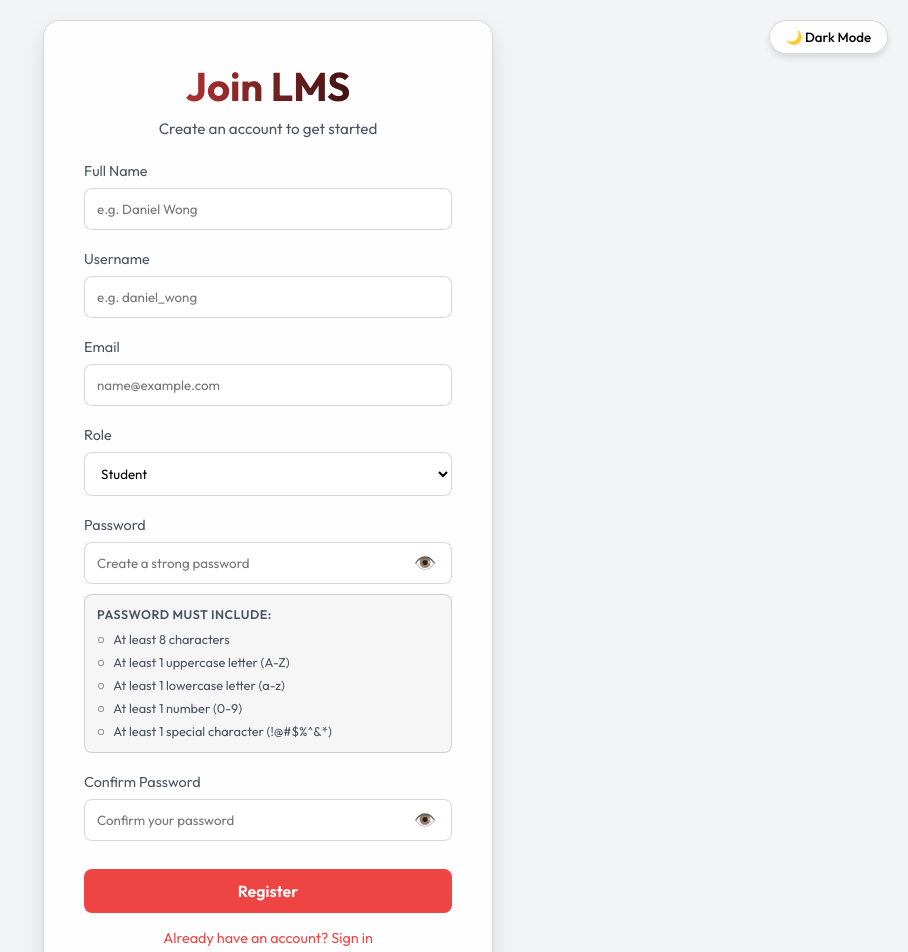
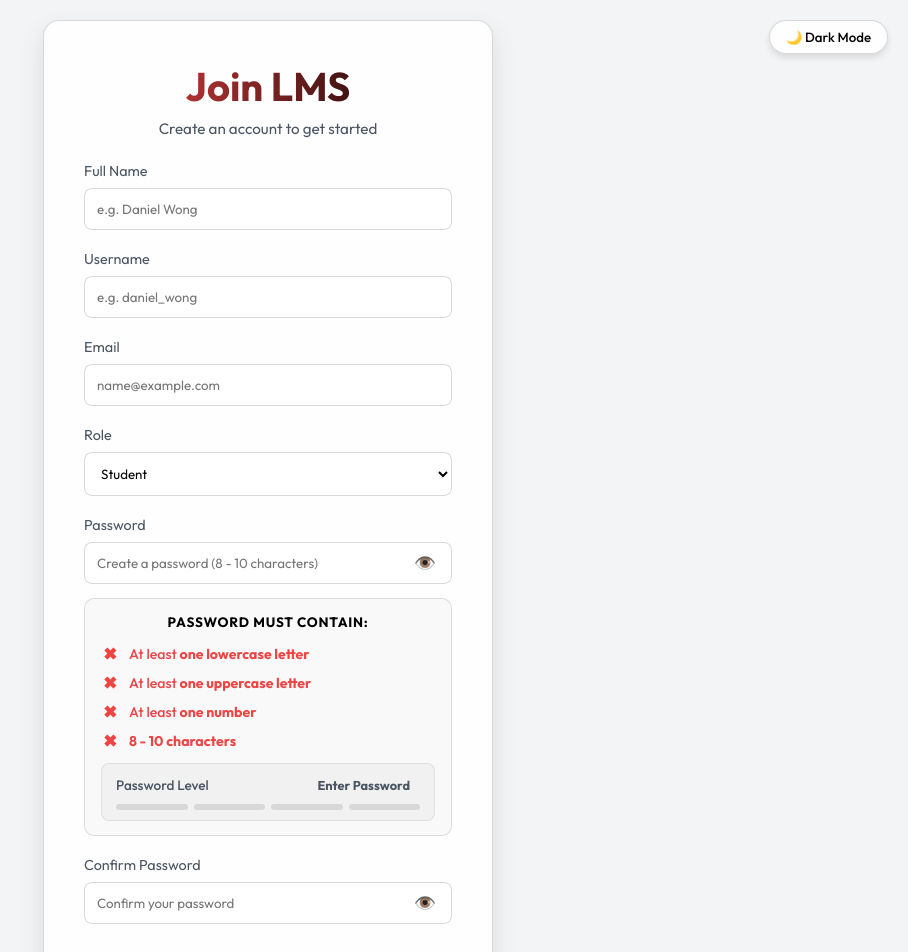
Before and after one commit to sisheng0086/ai-lms, a React (Vite) app in the folder frontend/: page /register in a window 1280 px wide. Shown: the top 952 px of the page, without its empty margins (372-1280 px from the left). Built offline with nearby package versions, Linux system fonts and the light colour scheme.

Commit message:
Feat: implement GeeksforGeeks password validation layout (8-10 chars) with 4-level password meter

```diff
--- a/frontend/src/index.css
+++ b/frontend/src/index.css
@@ -277,89 +277,125 @@ body {
   margin-top: 6px;
 }
 
-/* Password Checklist & Strength */
-.password-criteria-box {
-  margin-top: 10px;
-  padding: 12px;
+/* GeeksforGeeks Style Password Validation */
+.gfg-criteria-box {
+  margin-top: 14px;
+  padding: 14px 16px;
   background: rgba(0, 0, 0, 0.25);
   border: 1px solid var(--border);
-  border-radius: 8px;
-  font-size: 0.82rem;
+  border-radius: 10px;
 }
 
-[data-theme="light"] .password-criteria-box {
-  background: rgba(0, 0, 0, 0.03);
+[data-theme="light"] .gfg-criteria-box {
+  background: rgba(0, 0, 0, 0.02);
+  border-color: rgba(0, 0, 0, 0.12);
 }
 
-.criteria-title {
-  font-weight: 600;
-  margin-bottom: 8px;
-  color: var(--text-muted);
-  font-size: 0.78rem;
+.gfg-criteria-heading {
+  font-family: inherit;
+  font-weight: 800;
+  font-size: 0.85rem;
+  letter-spacing: 0.8px;
   text-transform: uppercase;
-  letter-spacing: 0.5px;
+  margin-bottom: 12px;
+  text-align: center;
+  color: var(--text-main);
 }
 
-.criteria-list {
+.gfg-criteria-list {
   list-style: none;
   display: flex;
   flex-direction: column;
-  gap: 5px;
+  gap: 8px;
   padding: 0;
   margin: 0;
 }
 
-.criteria-item {
+.gfg-criteria-item {
   display: flex;
   align-items: center;
-  gap: 8px;
-  color: var(--text-muted);
-  font-size: 0.8rem;
-  transition: color 0.2s ease;
+  gap: 10px;
+  font-size: 0.88rem;
+  font-weight: 500;
+  transition: all 0.2s ease;
 }
 
-.criteria-item.valid {
+.gfg-criteria-item.invalid {
+  color: #ef4444; /* Red */
+}
+
+.gfg-criteria-item.valid {
+  color: #10b981; /* Green */
+}
+
+.gfg-icon {
+  font-size: 1.05rem;
+  font-weight: 900;
+  width: 18px;
+  display: inline-flex;
+  justify-content: center;
+}
+
+.gfg-criteria-item.invalid .gfg-icon {
+  color: #ef4444;
+}
+
+.gfg-criteria-item.valid .gfg-icon {
   color: #10b981;
+}
+
+/* Password Level Meter */
+.password-level-card {
+  margin-top: 12px;
+  padding: 10px 14px;
+  background: rgba(0, 0, 0, 0.2);
+  border-radius: 8px;
+  border: 1px solid var(--border);
+}
+
+[data-theme="light"] .password-level-card {
+  background: rgba(0, 0, 0, 0.03);
+  border-color: rgba(0, 0, 0, 0.08);
+}
+
+.password-level-header {
+  display: flex;
+  justify-content: space-between;
+  align-items: center;
+  margin-bottom: 8px;
+  font-size: 0.85rem;
+}
+
+.password-level-title {
+  color: var(--text-muted);
   font-weight: 500;
 }
 
-.criteria-icon {
+.password-level-badge {
+  font-weight: 700;
+  font-size: 0.8rem;
+  padding: 3px 10px;
+  border-radius: 12px;
   display: inline-flex;
   align-items: center;
-  justify-content: center;
-  font-size: 0.85rem;
-  font-weight: bold;
+  gap: 5px;
 }
 
-/* Password Strength Bar */
-.strength-bar-container {
-  margin-top: 8px;
-  margin-bottom: 8px;
+.level-segments {
+  display: flex;
+  gap: 6px;
+  height: 6px;
 }
 
-.strength-bar-track {
-  width: 100%;
-  height: 5px;
+.level-segment {
+  flex: 1;
   background: rgba(255, 255, 255, 0.12);
-  border-radius: 3px;
-  overflow: hidden;
+  border-radius: 4px;
+  transition: background-color 0.3s ease;
 }
 
-[data-theme="light"] .strength-bar-track {
+[data-theme="light"] .level-segment {
   background: rgba(0, 0, 0, 0.1);
-}
-
-.strength-bar-fill {
-  height: 100%;
-  transition: width 0.3s ease, background-color 0.3s ease;
-}
-
-.strength-label {
-  display: flex;
-  justify-content: space-between;
-  font-size: 0.75rem;
-  color: var(--text-muted);
-  margin-top: 4px;
 }
 
 
--- a/frontend/src/pages/RegisterPage.jsx
+++ b/frontend/src/pages/RegisterPage.jsx
@@ -25,35 +25,38 @@ const RegisterPage = () => {
   const [loading, setLoading] = useState(false);
   const navigate = useNavigate();
 
-  // Email format validation regex
+  // Email format validation
   const emailRegex = /^[^\s@]+@[^\s@]+\.[^\s@]{2,}$/;
   const isEmailValid = emailRegex.test(formData.email.trim());
 
-  // Password criteria checklist
-  const passwordCriteria = {
-    length: formData.password.length >= 8,
-    uppercase: /[A-Z]/.test(formData.password),
-    lowercase: /[a-z]/.test(formData.password),
-    number: /[0-9]/.test(formData.password),
-    special: /[!@#$%^&*(),.?":{}|<>_\-+=~/\\`[\];]/.test(formData.password)
+  // Password criteria (matching GeeksforGeeks reference)
+  const hasLowercase = /[a-z]/.test(formData.password);
+  const hasUppercase = /[A-Z]/.test(formData.password);
+  const hasNumber = /[0-9]/.test(formData.password);
+  const hasLength = formData.password.length >= 8 && formData.password.length <= 10;
+
+  const criteriaPassed = [hasLowercase, hasUppercase, hasNumber, hasLength].filter(Boolean).length;
+
+  // Password Level Calculation
+  let levelInfo = {
+    level: 0,
+    text: 'Enter Password',
+    color: 'var(--text-muted)',
+    bg: 'transparent'
   };
 
-  const criteriaCount = Object.values(passwordCriteria).filter(Boolean).length;
-
-  // Strength calculation
-  let strengthLabel = 'Too Weak';
-  let strengthColor = '#ef4444';
-  let strengthPercent = (criteriaCount / 5) * 100;
-
-  if (criteriaCount === 5) {
-    strengthLabel = 'Strong';
-    strengthColor = '#10b981';
-  } else if (criteriaCount >= 3) {
-    strengthLabel = 'Medium';
-    strengthColor = '#f59e0b';
-  } else if (formData.password.length > 0) {
-    strengthLabel = 'Weak';
-    strengthColor = '#ef4444';
+  if (formData.password.length > 0) {
+    if (criteriaPassed === 1) {
+      levelInfo = { level: 1, text: 'Level 1 - Weak', color: '#ef4444', bg: 'rgba(239, 68, 68, 0.15)' };
+    } else if (criteriaPassed === 2) {
+      levelInfo = { level: 2, text: 'Level 2 - Fair', color: '#f97316', bg: 'rgba(249, 115, 22, 0.15)' };
+    } else if (criteriaPassed === 3) {
+      levelInfo = { level: 3, text: 'Level 3 - Good', color: '#eab308', bg: 'rgba(234, 179, 8, 0.15)' };
+    } else if (criteriaPassed === 4) {
+      levelInfo = { level: 4, text: 'Level 4 - Strong', color: '#10b981', bg: 'rgba(16, 185, 129, 0.15)' };
+    } else {
+      levelInfo = { level: 0, text: 'Very Weak', color: '#ef4444', bg: 'rgba(239, 68, 68, 0.15)' };
+    }
   }
 
   // Password match validation
@@ -79,7 +82,6 @@ const RegisterPage = () => {
     e.preventDefault();
     setError('');
 
-    // Mark all fields touched
     setTouched({
       email: true,
       username: true,
@@ -92,8 +94,8 @@ const RegisterPage = () => {
       return;
     }
 
-    if (criteriaCount < 4) {
-      setError('Password does not meet the minimum security requirements.');
+    if (criteriaPassed < 4) {
+      setError('Please satisfy all password requirements (Level 4 - Strong required).');
       return;
     }
 
@@ -231,7 +233,7 @@ const RegisterPage = () => {
                 name="password"
                 className={`form-input ${
                   touched.password && formData.password
-                    ? criteriaCount >= 4
+                    ? criteriaPassed === 4
                       ? 'input-success'
                       : 'input-error'
                     : ''
@@ -239,7 +241,7 @@ const RegisterPage = () => {
                 value={formData.password}
                 onChange={handleChange}
                 onBlur={() => handleBlur('password')}
-                placeholder="Create a strong password"
+                placeholder="Create a password (8 - 10 characters)"
                 required
               />
               <button
@@ -252,52 +254,52 @@ const RegisterPage = () => {
               </button>
             </div>
 
-            {/* Password Strength Meter */}
-            {formData.password.length > 0 && (
-              <div className="strength-bar-container">
-                <div className="strength-bar-track">
-                  <div
-                    className="strength-bar-fill"
-                    style={{
-                      width: `${strengthPercent}%`,
-                      backgroundColor: strengthColor
-                    }}
-                  />
-                </div>
-                <div className="strength-label">
-                  <span>Strength</span>
-                  <span style={{ color: strengthColor, fontWeight: 600 }}>
-                    {strengthLabel}
+            {/* PASSWORD MUST CONTAIN (GeeksforGeeks style) */}
+            <div className="gfg-criteria-box">
+              <div className="gfg-criteria-heading">Password Must Contain:</div>
+              <ul className="gfg-criteria-list">
+                <li className={`gfg-criteria-item ${hasLowercase ? 'valid' : 'invalid'}`}>
+                  <span className="gfg-icon">{hasLowercase ? '✔' : '✖'}</span>
+                  <span>At least <strong>one lowercase letter</strong></span>
+                </li>
+                <li className={`gfg-criteria-item ${hasUppercase ? 'valid' : 'invalid'}`}>
+                  <span className="gfg-icon">{hasUppercase ? '✔' : '✖'}</span>
+                  <span>At least <strong>one uppercase letter</strong></span>
+                </li>
+                <li className={`gfg-criteria-item ${hasNumber ? 'valid' : 'invalid'}`}>
+                  <span className="gfg-icon">{hasNumber ? '✔' : '✖'}</span>
+                  <span>At least <strong>one number</strong></span>
+                </li>
+                <li className={`gfg-criteria-item ${hasLength ? 'valid' : 'invalid'}`}>
+                  <span className="gfg-icon">{hasLength ? '✔' : '✖'}</span>
+                  <span><strong>8 - 10 characters</strong></span>
+                </li>
+              </ul>
+
+              {/* Password Level */}
+              <div className="password-level-card">
+                <div className="password-level-header">
+                  <span className="password-level-title">Password Level</span>
+                  <span
+                    className="password-level-badge"
+                    style={{ color: levelInfo.color, background: levelInfo.bg }}
+                  >
+                    {levelInfo.text}
                   </span>
                 </div>
+                <div className="level-segments">
+                  {[1, 2, 3, 4].map((seg) => (
+                    <div
+                      key={seg}
+                      className="level-segment"
+                      style={{
+                        backgroundColor:
+                          seg <= levelInfo.level ? levelInfo.color : undefined
+                      }}
+                    />
+                  ))}
+                </div>
               </div>
-            )}
-
-            {/* Password Criteria Checklist */}
-            <div className="password-criteria-box">
-              <div className="criteria-title">Password Must Include:</div>
-              <ul className="criteria-list">
-                <li className={`criteria-item ${passwordCriteria.length ? 'valid' : ''}`}>
-                  <span className="criteria-icon">{passwordCriteria.length ? '✓' : '○'}</span>
-                  <span>At least 8 characters</span>
-                </li>
-                <li className={`criteria-item ${passwordCriteria.uppercase ? 'valid' : ''}`}>
-                  <span className="criteria-icon">{passwordCriteria.uppercase ? '✓' : '○'}</span>
-                  <span>At least 1 uppercase letter (A-Z)</span>
-                </li>
-                <li className={`criteria-item ${passwordCriteria.lowercase ? 'valid' : ''}`}>
-                  <span className="criteria-icon">{passwordCriteria.lowercase ? '✓' : '○'}</span>
-                  <span>At least 1 lowercase letter (a-z)</span>
-                </li>
-                <li className={`criteria-item ${passwordCriteria.number ? 'valid' : ''}`}>
-                  <span className="criteria-icon">{passwordCriteria.number ? '✓' : '○'}</span>
-                  <span>At least 1 number (0-9)</span>
-                </li>
-                <li className={`criteria-item ${passwordCriteria.special ? 'valid' : ''}`}>
-                  <span className="criteria-icon">{passwordCriteria.special ? '✓' : '○'}</span>
-                  <span>At least 1 special character (!@#$%^&*)</span>
-                </li>
-              </ul>
             </div>
           </div>
 
@@ -345,7 +347,7 @@ const RegisterPage = () => {
           <button
             type="submit"
             className="btn-primary"
-            disabled={loading || (formData.email && !isEmailValid) || (formData.password && criteriaCount < 4)}
+            disabled={loading || (formData.email && !isEmailValid) || (formData.password && criteriaPassed < 4)}
           >
             {loading ? 'Registering...' : 'Register'}
           </button>
```
Also changed, not shown: 1 other file (tests, documents, lock files or other folders).
